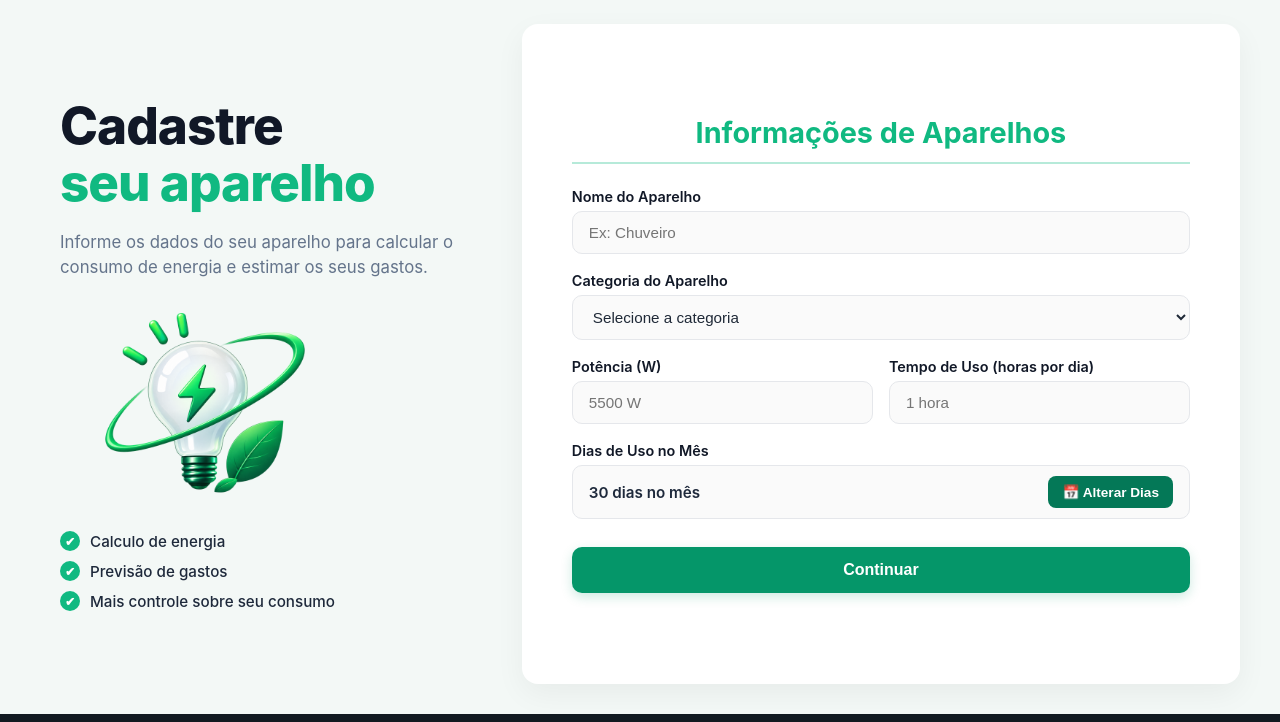
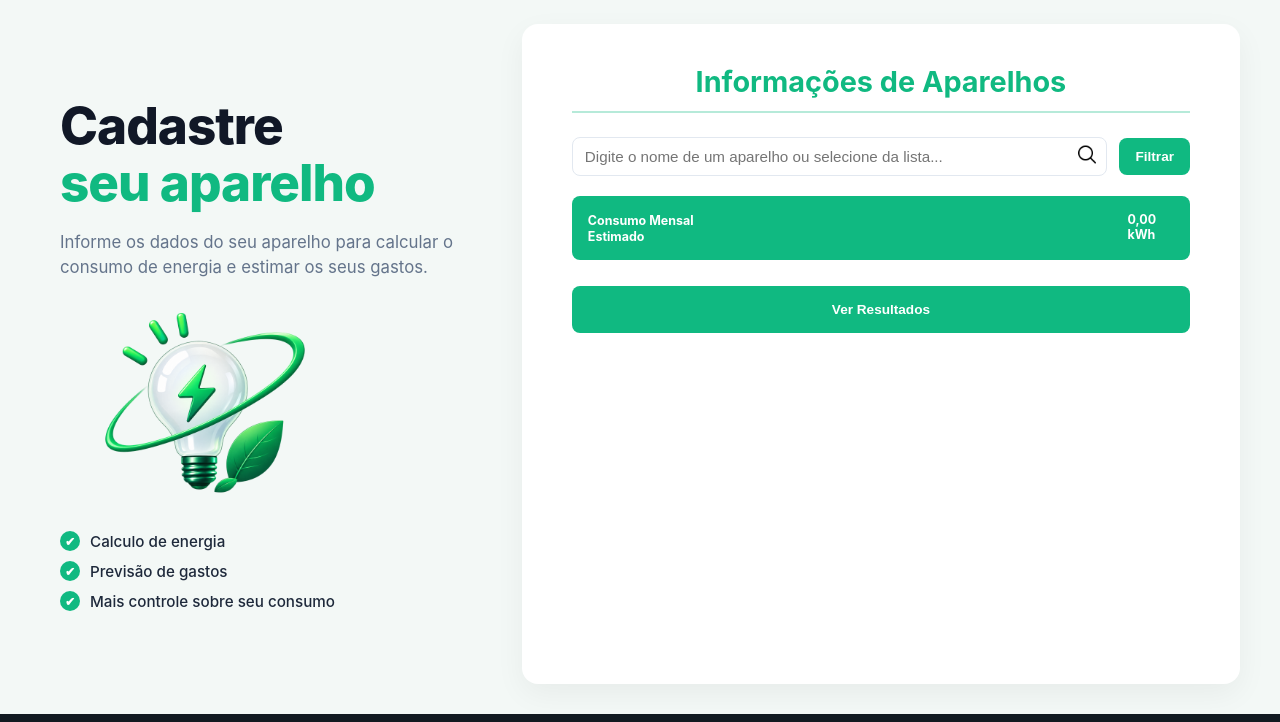
Before and after one commit to mnldev65/electriswift, a plain HTML site: page appDesktop.html in a window 1280 px wide. Shown: the part 78-800 px from the top of the page. Drawn offline with Linux system fonts and the light colour scheme.

Commit message:
criando uma nova tela da etapa01 do desktop,  array e objetos

```diff
--- a/appDesktop.html
+++ b/appDesktop.html
@@ -60,52 +60,47 @@
                     <h2 class="card-header-title-h2">Informações de Aparelhos</h2>
                     <div class="divider-line"></div>
 
-                    <form class="etapa01-direito-form">
-                        <div class="input-group-custom">
-                            <label for="nome-aparelho" class="etapa01-direito-label">Nome do Aparelho</label>
-                            <input type="text" id="nome-aparelho" name="nome-aparelho" placeholder="Ex: Chuveiro">
+                    <div class="search-filter-bar">
+                        <div class="search-input-wrapper">
+                            <input
+                            type="text"
+                            id="input-busca-aparelho"
+                            placeholder="Digite o nome de um aparelho ou selecione da lista...">
+
+                            <button class="btn-search">
+                                <img
+                                src="./assets/procurar.png"
+                                alt="Ícone de Busca"
+                                class="search-icon-btn">
+                            </button>
                         </div>
 
-                        <div class="input-group-custom">
-                            <label for="categoria-aparelho" class="etapa01-direito-label">Categoria do Aparelho</label>
-                            <select id="categoria-aparelho" name="categoria-aparelho">
-                                <option value="" disabled selected>Selecione a categoria</option>
-                                <option value="cozinha">Cozinha</option>
-                                <option value="climatizacao">Climatização</option>
-                                <option value="lavanderia">Lavanderia</option>
-                                <option value="sala">Sala / Entretenimento</option>
-                            </select>
+                        <button type="button" id="btn-filtro-categoria" class="btn-filtro-desktop">
+                            Filtrar
+                        </button>
                     </div>
 
-                        <div class="informacoes-aparelho-grid">
-                            <div class="input-group-custom">
-                                <label for="potencia" class="etapa01-direito-label">Potência (W)</label>
-                                <input type="number" id="potencia" name="potencia" placeholder="5500 W">
+                    <div id="lista-resultados-busca" class="resultados-busca-container">
+                        <!-- Preenchido dinamicamente pelo JS quando o usuário digita ou filtra -->
                     </div>
 
-                            <div class="input-group-custom">
-                                <label for="tempo-uso" class="etapa01-direito-label">Tempo de Uso (horas por
-                                    dia)</label>
-                                <input type="number" id="tempo-uso" name="tempo-uso" placeholder="1 hora">
-                            </div>
+                    <div id="aparelhos-adicionados-container" class="aparelhos-adicionados-lista">
+                        <!-- Cards adicionados aparecem aqui -->
                     </div>
 
-                        <!-- Dias de Uso no Mês -->
-                        <div class="input-group-custom">
-                            <label class="etapa01-direito-label">Dias de Uso no Mês</label>
-
-                            <div class="dias-uso-display-box" id="btn-abrir-calendario">
-                                <span id="dias-selecionados-texto">30 dias no mês</span>
-                                <button type="button" class="btn-alterar-dias">
-                                    📅 Alterar Dias
-                                </button>
+                    <div class="resumo-geral-card">
+                        <div class="resumo-geral-info">
+                            <span class="resumo-titulo">
+                                Consumo Mensal Estimado
+                            </span>
                         </div>
+                        <div class="resumo-valor-total" id="consumo-total-geral">0,00 kWh</div>
                     </div>
 
-                        <button type="submit" class="btn-continuar-desktop">
-                            Continuar
+                    <!-- Botão Ver Resultados -->
+                    <button type="button" id="btn-ver-resultados" class="btn-continuar-desktop" disabled>
+                        Ver Resultados
                     </button>
-                    </form>
                 </div>
             </div>
         </section>
@@ -115,5 +110,5 @@
         <section class="Etapa04"></section>
     </main>
 </body>
-
+<script src="./js/app/controller-desktop.js"></script>
 </html>
--- a/css/appDesktop.css
+++ b/css/appDesktop.css
@@ -114,7 +114,6 @@ body {
   color: var(--white);
 }
 
-/* --- FUNDO GERAL E ESTRUTURA ETAPA 01 --- */
 .container-etapa01 {
   display: flex;
   flex-direction: row;
@@ -123,7 +122,6 @@ body {
   background-color: #F3F8F6;
 }
 
-/* Lado Esquerdo */
 .container-etapa01-esquerdo {
   background: transparent;
   width: 42%;
@@ -152,7 +150,6 @@ body {
   max-width: 420px;
 }
 
-/* Ilustração da Lâmpada */
 .ilustracao-wrapper {
   margin: 10px 0;
   max-width: 280px;
@@ -194,7 +191,6 @@ body {
   font-weight: bold;
 }
 
-/* --- LADO DIREITO (CARD BRANCO FLUTUANTE) --- */
 .container-etapa01-direito {
   background-color: var(--card-bg);
   width: 58%;
@@ -204,7 +200,6 @@ body {
   box-shadow: 0 10px 30px rgba(0, 0, 0, 0.05);
   display: flex;
   flex-direction: column;
-  justify-content: center;
 }
 
 .card-header-title-h2 {
@@ -229,101 +224,100 @@ body {
   gap: 18px;
 }
 
-.input-group-custom {
+.search-filter-bar {
   display: flex;
-  flex-direction: column;
-  gap: 6px;
+  align-items: center;
+  gap: 12px;
+  margin-bottom: 20px;
 }
 
-.etapa01-direito-label {
-  font-size: 0.9rem;
-  font-weight: 600;
-  color: #111827;
+.search-input-wrapper {
+  position: relative;
+  flex-grow: 1;
 }
 
-.container-etapa01-direito input,
-.container-etapa01-direito select {
+#input-busca-aparelho {
   width: 100%;
-  padding: 12px 16px;
-  background-color: #FAFAFA;
-  border: 1px solid #E5E7EB;
-  border-radius: 10px;
+  padding: 10px 40px 10px 12px;
+  border: 1px solid var(--border-color);
+  border-radius: 8px;
   font-size: 0.95rem;
-  color: #1F2937;
-  outline: none;
-  transition: all 0.2s;
+
 }
 
-.container-etapa01-direito input:focus,
-.container-etapa01-direito select:focus {
+#input-busca-aparelho:focus {
+  outline: none;
   border-color: var(--accent-color);
-  background-color: var(--white);
-  box-shadow: 0 0 0 3px rgba(16, 185, 129, 0.1);
 }
 
-.informacoes-aparelho-grid {
-  display: grid;
-  grid-template-columns: 1fr 1fr;
-  gap: 16px;
+.btn-search {
+  position: absolute;
+  right: 8px;
+  top: 50%;
+  transform: translateY(-50%);
+  background-color: transparent;
+  border: none;
+  cursor: pointer;
+  font-size: 1.1rem;
 }
 
-.dias-uso-display-box {
-  display: flex;
-  align-items: center;
-  justify-content: space-between;
-  background-color: #FAFAFA;
-  border: 1px solid #E5E7EB;
-  border-radius: 10px;
-  padding: 10px 16px;
-  font-size: 0.95rem;
-  color: #1F2937;
-  transition: all 0.2s;
+.search-icon-btn{
+  height: 3vh;
 }
 
-.dias-uso-display-box:hover {
-  border-color: var(--accent-color);
-  background-color: var(--white);
-}
-
-#dias-selecionados-texto {
-  font-weight: 600;
-  color: #1E293B;
-}
-
-.btn-alterar-dias {
-  background-color: #047857;
+.btn-filtro-desktop {
+  background-color: var(--accent-color);
   color: var(--white);
   border: none;
   border-radius: 8px;
-  padding: 8px 14px;
-  font-size: 0.85rem;
+  padding: 11px 16px;
   font-weight: bold;
+  font-size: .85rem;
   cursor: pointer;
-  display: flex;
-  align-items: center;
-  gap: 6px;
-  transition: background-color 0.2s ease;
+  transition: background-color 0.3s ease;
 }
 
-.btn-alterar-dias:hover {
-  background-color: #065f46;
+.btn-filtro-desktop:hover {
+  background-color: var(--dark-bg);
+  border: 2px solid var(--accent-color);
+}
+
+.resumo-geral-card{
+  background-color: var(--accent-color);
+  color: var(--white);
+  border: none;
+  border-radius: 8px;
+  padding: 16px 16px;
+  font-weight: bold;
+  font-size: .85rem;
+  display: flex;
+  gap: 70%;
+  margin-bottom: 16px;
+}
+
+.resumo-titulo{
+  font-size: 0.78rem;
+}
+
+.resumo-valor-total {
+  font-size: 0.78rem;
 }
 
 .btn-continuar-desktop {
-  background-color: #059669;
+  background-color: var(--accent-color);
   color: var(--white);
-  width: 100%;
-  padding: 14px;
   border: none;
-  border-radius: 10px;
+  border-radius: 8px;
+  padding: 16px 16px;
   font-weight: bold;
-  font-size: 1rem;
+  font-size: .85rem;
+  margin: 10px 0;
   cursor: pointer;
+  box-shadow: #131413;
   transition: background-color 0.3s ease;
-  margin-top: 10px;
-  box-shadow: 0 4px 12px rgba(5, 150, 105, 0.2);
 }
 
 .btn-continuar-desktop:hover {
-  background-color: #047857;
+  background-color: var(--dark-bg);
+  border: 2px solid var(--accent-color);
 }
```
Also changed, not shown: js/app/controller-desktop.js (+78 -0 lines), assets/procurar.png (added). Lines whose indentation alone changed are shown as unchanged.
